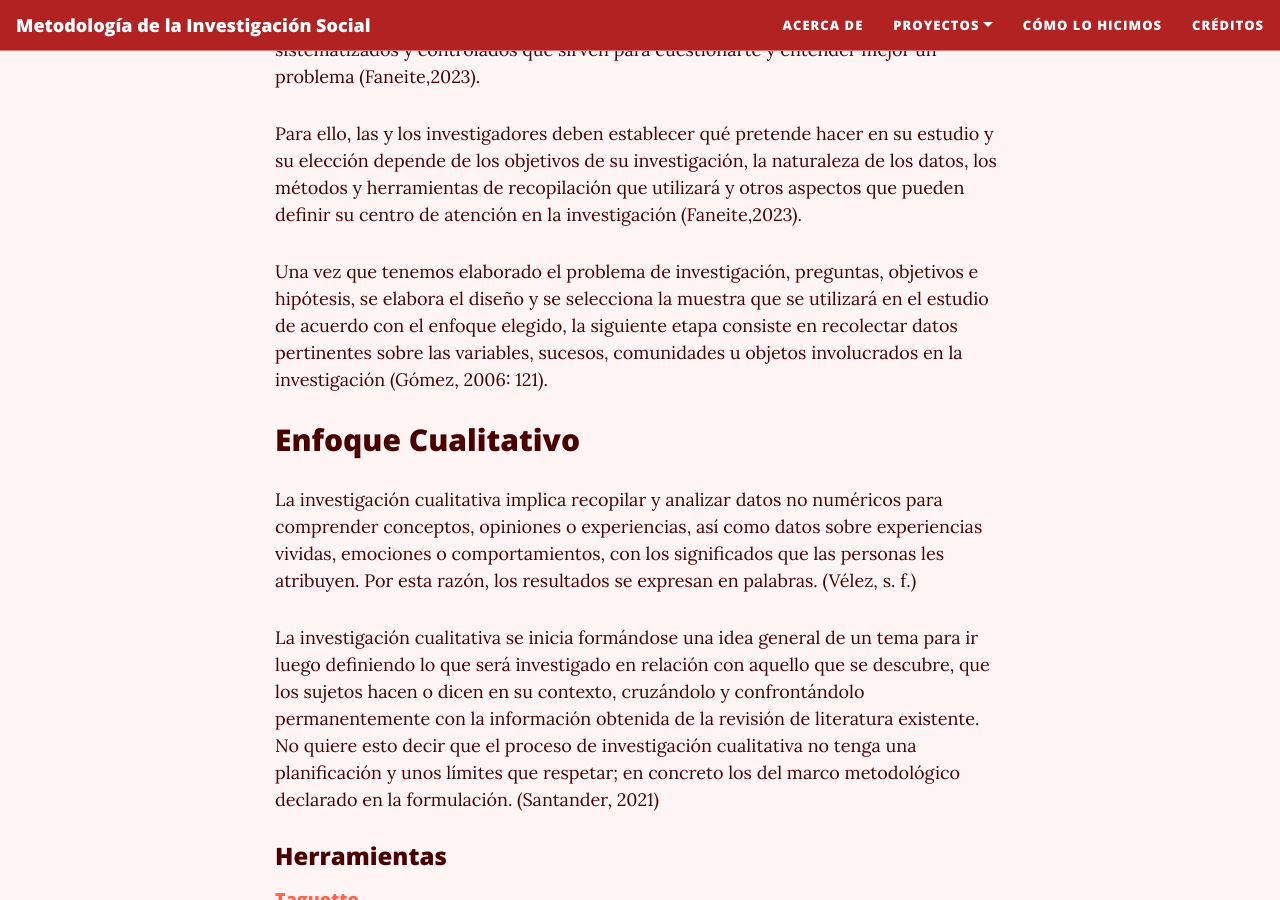
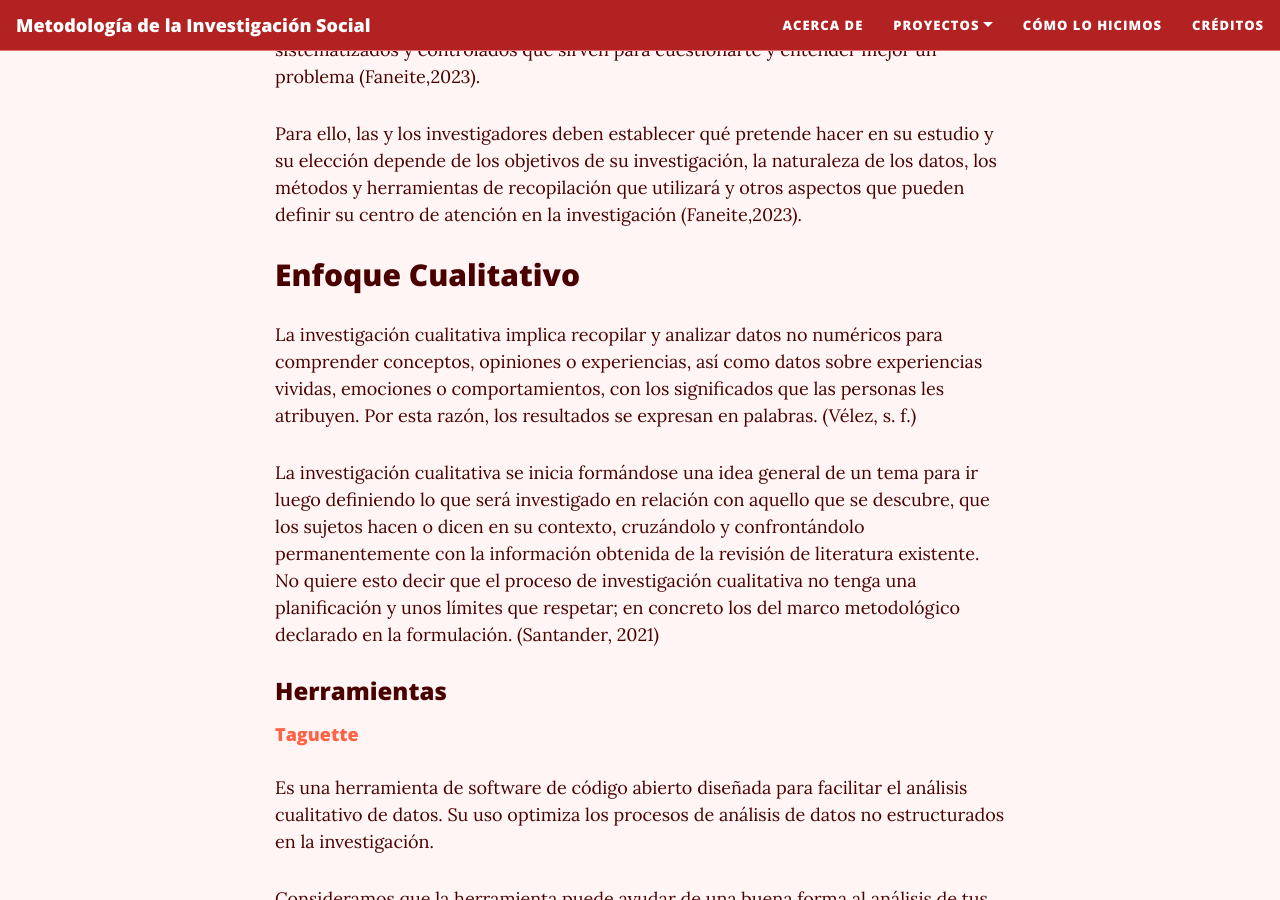
Before and after one commit to rosariorogel/metodologia, a Jekyll site: the page built from _pages/recolectando-datos.md, in a window 1280 px wide and 900 px high, scrolled down 1647 px. Built offline with Jekyll 4.4.1, drawn with Linux system fonts in a browser that asks for light colours; nearby versions of some CDN libraries.

Commit message:
Update recolectando-datos.md

```diff
--- a/_pages/recolectando-datos.md
+++ b/_pages/recolectando-datos.md
@@ -27,8 +27,6 @@ Se adjunta un video previamente subido a la plataforma de YouTube, en donde expl
 Los enfoques de investigación social son un conjunto de planteamientos, sistematizados y controlados que sirven para cuestionarte y entender mejor un problema (Faneite,2023).
 
 Para ello, las y los investigadores deben establecer qué pretende hacer en su estudio y su elección depende de los objetivos de su investigación, la naturaleza de los datos, los métodos y herramientas de recopilación que utilizará y otros aspectos que pueden definir su centro de atención en la investigación (Faneite,2023).
-
-Una vez que tenemos elaborado el problema de investigación, preguntas, objetivos e hipótesis, se elabora el diseño y se selecciona la muestra que se utilizará en el estudio de acuerdo con el enfoque elegido, la siguiente etapa consiste en recolectar datos pertinentes sobre las variables, sucesos, comunidades u objetos involucrados en la investigación (Gómez, 2006: 121).
 
 
 ## Enfoque Cualitativo
```
